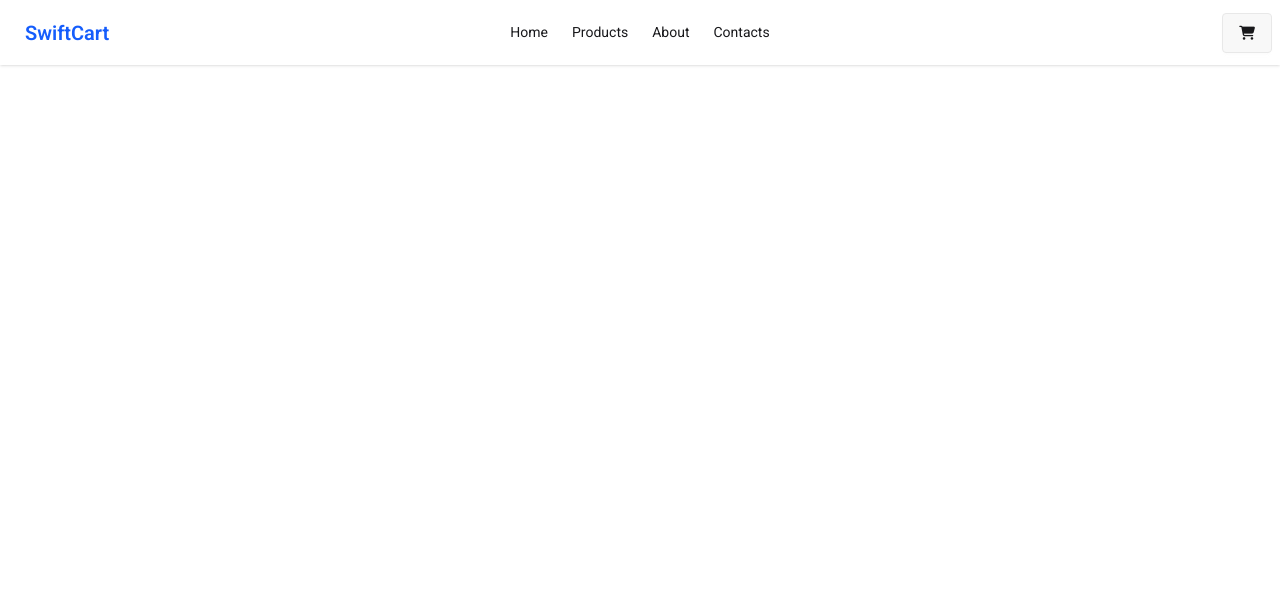
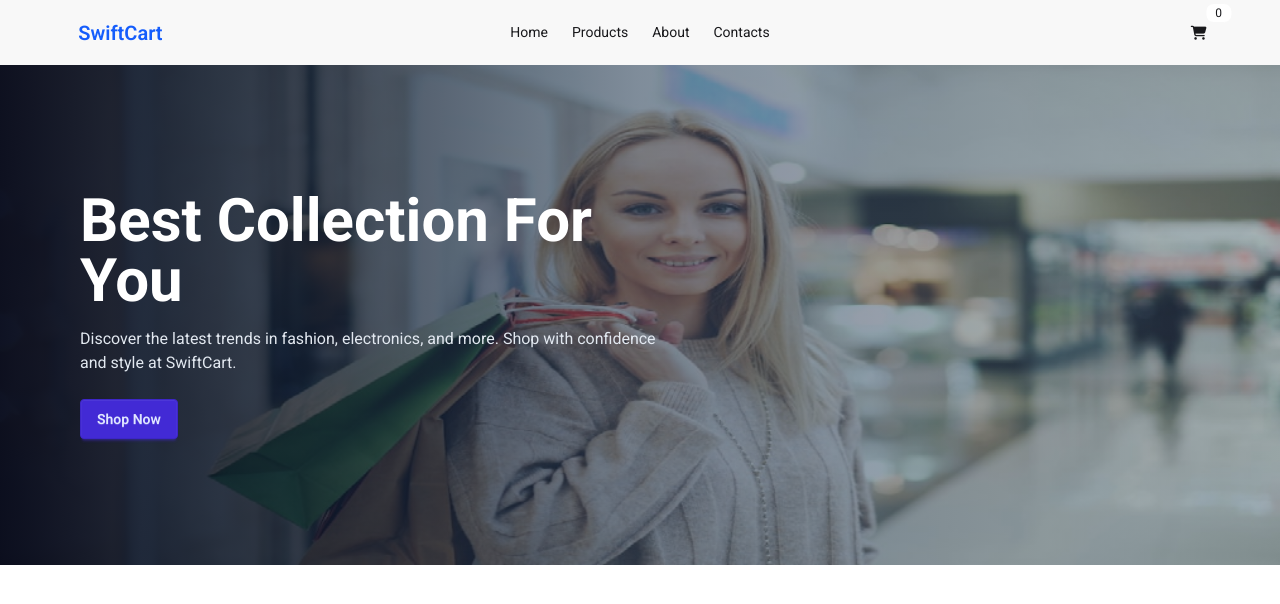
Before and after one commit to NazmushSakib/swiftCart, a website: page index.html in a window 1280 px wide. Drawn offline with Linux system fonts and the light colour scheme.

Commit message:
Assets folder renamed to images, custom class named title-font added and Hero section is also added.

```diff
--- a/index.html
+++ b/index.html
@@ -15,8 +15,8 @@
   </head>
   <body class="font-roboto">
     <!-- navbar start -->
-    <section>
-      <div class="navbar bg-base-100 shadow-sm">
+    <section class="bg-base-200 shadow-sm">
+      <div class="navbar mx-auto w-11/12">
         <div class="navbar-start">
           <a class="btn btn-ghost text-xl text-blue-600">SwiftCart</a>
         </div>
@@ -29,7 +29,13 @@
           </ul>
         </div>
         <div class="navbar-end">
-          <a class="btn"><i class="fa-solid fa-cart-shopping"></i></a>
+          <div class="indicator">
+            <a class="btn btn-ghost btn-circle"
+              ><i class="fa-solid fa-cart-shopping"></i
+            ></a>
+            <span class="badge badge-sm indicator-item">0</span>
+          </div>
+
           <div class="dropdown dropdown-end">
             <div tabindex="0" role="button" class="btn btn-ghost lg:hidden">
               <i class="fa-solid fa-bars"></i>
@@ -48,6 +54,34 @@
       </div>
     </section>
     <!-- navbar ends -->
+    <!-- hero section starts -->
+    <section>
+      <div
+        class="relative h-[500px] bg-[url('../images/banner2.png')] bg-cover bg-center"
+      >
+        <!-- Gradient Overlay (left → right dark fade) -->
+        <div
+          class="absolute inset-0 bg-gradient-to-r from-slate-950/95 via-slate-700/60 to-slate-600/40"
+        ></div>
+
+        <!-- Content -->
+        <div class="relative z-10 flex h-full items-center">
+          <div class="max-w-7xl px-11 md:px-16 lg:px-20 2xl:px-24">
+            <div class="max-w-xl text-white">
+              <h1 class="title-font mb-4">Best Collection For You</h1>
+
+              <p class="mb-6 text-slate-200">
+                Discover the latest trends in fashion, electronics, and more.
+                Shop with confidence and style at SwiftCart.
+              </p>
+
+              <button class="btn btn-primary">Shop Now</button>
+            </div>
+          </div>
+        </div>
+      </div>
+    </section>
+    <!-- hero section ends -->
 
     <script src="./script/index.js"></script>
   </body>
--- a/src/input.css
+++ b/src/input.css
@@ -1,8 +1,13 @@
-@import url('https://fonts.googleapis.com/css2?family=Roboto:ital,wght@0,100..900;1,100..900&display=swap');
+@import url("https://fonts.googleapis.com/css2?family=Roboto:ital,wght@0,100..900;1,100..900&display=swap");
 @import "tailwindcss";
 @plugin "daisyui";
-
 
 @theme {
   --font-roboto: "Roboto", sans-serif;
 }
+
+@layer components {
+  .title-font {
+    @apply text-3xl font-bold md:text-4xl lg:text-5xl xl:text-6xl;
+  }
+}
```
Also changed, not shown: images/banner - Copy.png (added), images/banner.png (renamed from Assets/banner-image.png), images/banner2.png (added), src/output.css.
